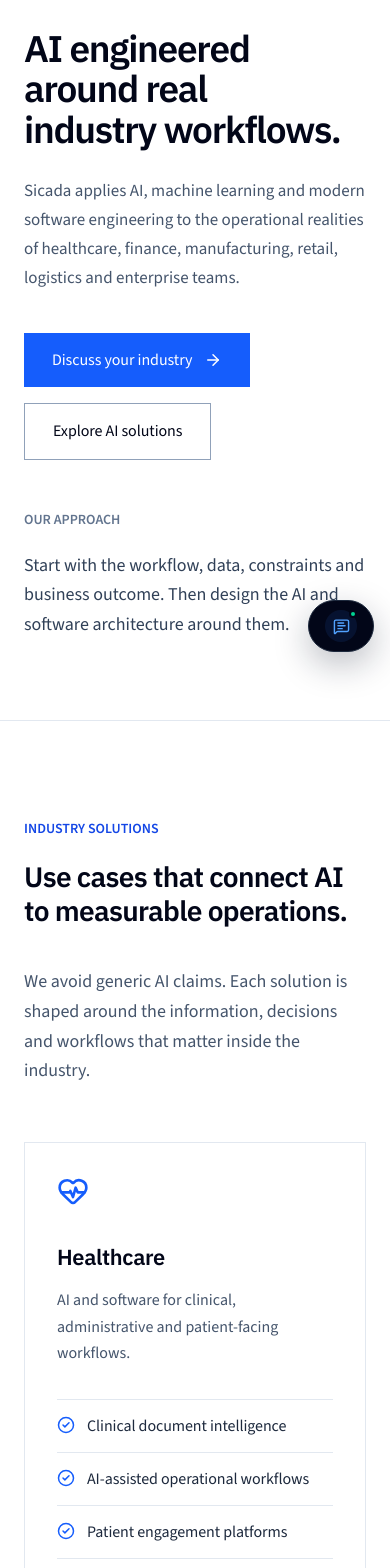
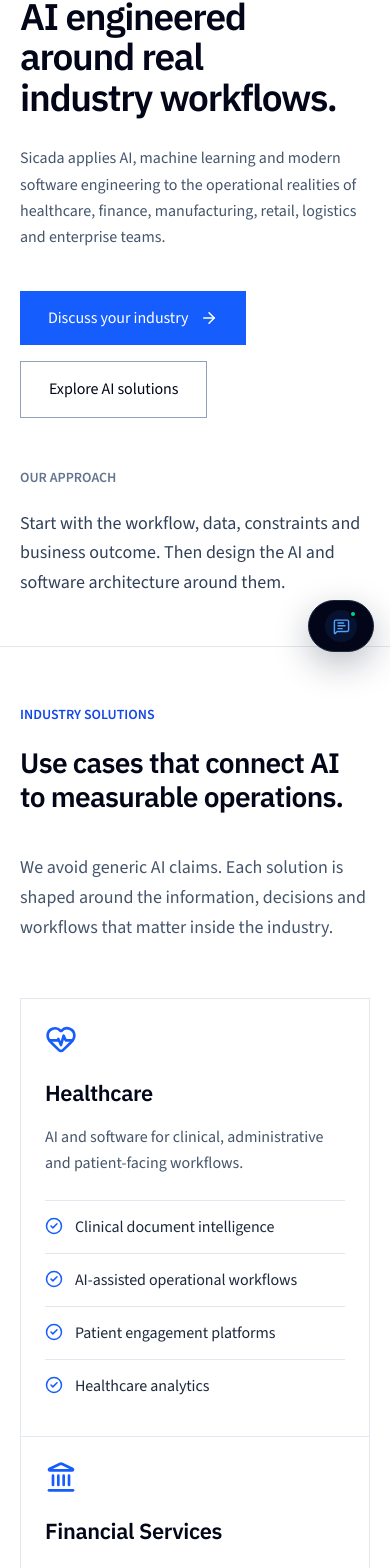
Before and after one commit to mkraja826/Sicadawebapp, a React (Vite) app: page /industries in a window 390 px wide. Shown: the part 176-1744 px from the top of the page. Built offline with nearby package versions, Linux system fonts and the light colour scheme.

Commit message:
style: refine responsive industry cards

```diff
--- a/src/pages/Industries.jsx
+++ b/src/pages/Industries.jsx
@@ -66,13 +66,13 @@
   return (
     <main className="min-h-screen bg-white text-slate-950">
       <section className="border-b border-slate-200">
-        <div className="max-w-[1440px] mx-auto px-6 lg:px-10 py-20 lg:py-28 grid lg:grid-cols-12 gap-12">
+        <div className="max-w-[1440px] mx-auto px-5 sm:px-6 lg:px-10 py-12 sm:py-16 lg:py-28 grid lg:grid-cols-12 gap-12">
           <div className="lg:col-span-8">
             <p className="text-sm font-semibold text-blue-700 uppercase tracking-wide">Industries</p>
-            <h1 className="mt-6 text-[clamp(2.3rem,9.5vw,2.85rem)] sm:text-6xl lg:text-[4.7rem] leading-[1.03] tracking-[-0.045em] font-semibold">
+            <h1 className="mt-6 text-[clamp(2.25rem,9vw,3.2rem)] sm:text-6xl lg:text-[4.7rem] leading-[1.03] tracking-[-0.045em] font-semibold">
               AI engineered around real industry workflows.
             </h1>
-            <p className="mt-7 text-xl lg:text-[1.3rem] leading-relaxed text-slate-600 max-w-3xl">
+            <p className="mt-7 text-base sm:text-lg lg:text-[1.3rem] leading-relaxed text-slate-600 max-w-3xl">
               Sicada applies AI, machine learning and modern software engineering to the operational realities of healthcare, finance, manufacturing, retail, logistics and enterprise teams.
             </p>
             <div className="mt-10 flex flex-wrap gap-4">
@@ -88,23 +88,23 @@
         </div>
       </section>
 
-      <section className="py-24 lg:py-32">
-        <div className="max-w-[1440px] mx-auto px-6 lg:px-10">
+      <section className="py-14 sm:py-20 lg:py-32">
+        <div className="max-w-[1440px] mx-auto px-5 sm:px-6 lg:px-10">
           <div className="grid lg:grid-cols-12 gap-10 items-end">
             <div className="lg:col-span-7">
               <p className="text-sm font-semibold text-blue-700 uppercase tracking-wide">Industry solutions</p>
-              <h2 className="mt-5 text-3xl sm:text-4xl lg:text-5xl font-semibold tracking-[-0.03em]">Use cases that connect AI to measurable operations.</h2>
+              <h2 className="mt-5 text-[clamp(1.875rem,5vw,3rem)] lg:text-5xl font-semibold tracking-[-0.03em]">Use cases that connect AI to measurable operations.</h2>
             </div>
             <p className="lg:col-span-5 text-lg text-slate-600 leading-relaxed">We avoid generic AI claims. Each solution is shaped around the information, decisions and workflows that matter inside the industry.</p>
           </div>
 
           <div className="mt-14 grid md:grid-cols-2 border-t border-l border-slate-200">
             {industries.map(({ icon: Icon, title, summary, useCases }) => (
-              <article key={title} className="border-r border-b border-slate-200 p-8 lg:p-10 min-h-[390px]">
+              <article key={title} className="border-r border-b border-slate-200 p-6 sm:p-8 lg:p-10 lg:min-h-[390px]">
                 <Icon className="text-blue-600" size={32} />
-                <h3 className="mt-9 text-3xl font-semibold tracking-tight">{title}</h3>
+                <h3 className="mt-6 sm:mt-9 text-2xl sm:text-3xl font-semibold tracking-tight">{title}</h3>
                 <p className="mt-4 text-slate-600 leading-relaxed max-w-xl">{summary}</p>
-                <div className="mt-8 divide-y divide-slate-200 border-t border-slate-200">
+                <div className="mt-6 sm:mt-8 divide-y divide-slate-200 border-t border-slate-200">
                   {useCases.map((item) => (
                     <div key={item} className="py-3.5 flex gap-3">
                       <CheckCircle2 className="text-blue-600 shrink-0 mt-0.5" size={18} />
@@ -118,11 +118,11 @@
         </div>
       </section>
 
-      <section className="bg-slate-950 text-white py-24 lg:py-32">
-        <div className="max-w-[1440px] mx-auto px-6 lg:px-10 grid lg:grid-cols-12 gap-14">
+      <section className="bg-slate-950 text-white py-14 sm:py-20 lg:py-32">
+        <div className="max-w-[1440px] mx-auto px-5 sm:px-6 lg:px-10 grid lg:grid-cols-12 gap-14">
           <div className="lg:col-span-5">
             <p className="text-sm font-semibold text-blue-400 uppercase tracking-wide">Industry transformation</p>
-            <h2 className="mt-5 text-3xl sm:text-4xl lg:text-5xl font-semibold tracking-[-0.03em] leading-tight">Modernize the system without losing the business context.</h2>
+            <h2 className="mt-5 text-[clamp(1.875rem,5vw,3rem)] lg:text-5xl font-semibold tracking-[-0.03em] leading-tight">Modernize the system without losing the business context.</h2>
             <p className="mt-6 text-lg text-slate-300 leading-relaxed">AI becomes valuable when it improves a real process, decision or customer experience. Sicada combines domain understanding with technical architecture to get there.</p>
           </div>
           <div className="lg:col-span-7 border border-white/10">
@@ -141,11 +141,11 @@
         </div>
       </section>
 
-      <section className="bg-slate-50 border-b border-slate-200 py-24 lg:py-32">
-        <div className="max-w-[1440px] mx-auto px-6 lg:px-10 grid lg:grid-cols-12 gap-12">
+      <section className="bg-slate-50 border-b border-slate-200 py-14 sm:py-20 lg:py-32">
+        <div className="max-w-[1440px] mx-auto px-5 sm:px-6 lg:px-10 grid lg:grid-cols-12 gap-12">
           <div className="lg:col-span-5">
             <p className="text-sm font-semibold text-blue-700 uppercase tracking-wide">Cross-industry capabilities</p>
-            <h2 className="mt-5 text-3xl sm:text-4xl lg:text-5xl font-semibold tracking-[-0.03em]">Common AI patterns. Adapted to different businesses.</h2>
+            <h2 className="mt-5 text-[clamp(1.875rem,5vw,3rem)] lg:text-5xl font-semibold tracking-[-0.03em]">Common AI patterns. Adapted to different businesses.</h2>
           </div>
           <div className="lg:col-span-7 grid sm:grid-cols-2 gap-x-10">
             {["Enterprise copilots", "RAG and knowledge systems", "AI CRM and ERP", "Predictive analytics", "Document intelligence", "Computer vision", "Workflow automation", "AI-assisted cybersecurity"].map((item) => (
@@ -159,9 +159,9 @@
       </section>
 
       <section className="bg-blue-600 text-white">
-        <div className="max-w-[1440px] mx-auto px-6 lg:px-10 py-16 lg:py-20 grid lg:grid-cols-12 gap-8 items-center">
+        <div className="max-w-[1440px] mx-auto px-5 sm:px-6 lg:px-10 py-16 lg:py-20 grid lg:grid-cols-12 gap-8 items-center">
           <div className="lg:col-span-8">
-            <h2 className="text-3xl sm:text-4xl lg:text-5xl font-semibold tracking-[-0.03em]">Have an industry workflow that could benefit from AI?</h2>
+            <h2 className="text-[clamp(1.875rem,5vw,3rem)] lg:text-5xl font-semibold tracking-[-0.03em]">Have an industry workflow that could benefit from AI?</h2>
             <p className="mt-4 text-lg text-blue-50 max-w-3xl">Tell us how the business works today. We can help identify where AI, ML or intelligent software could create useful change.</p>
           </div>
           <div className="lg:col-span-4 lg:text-right">
```
